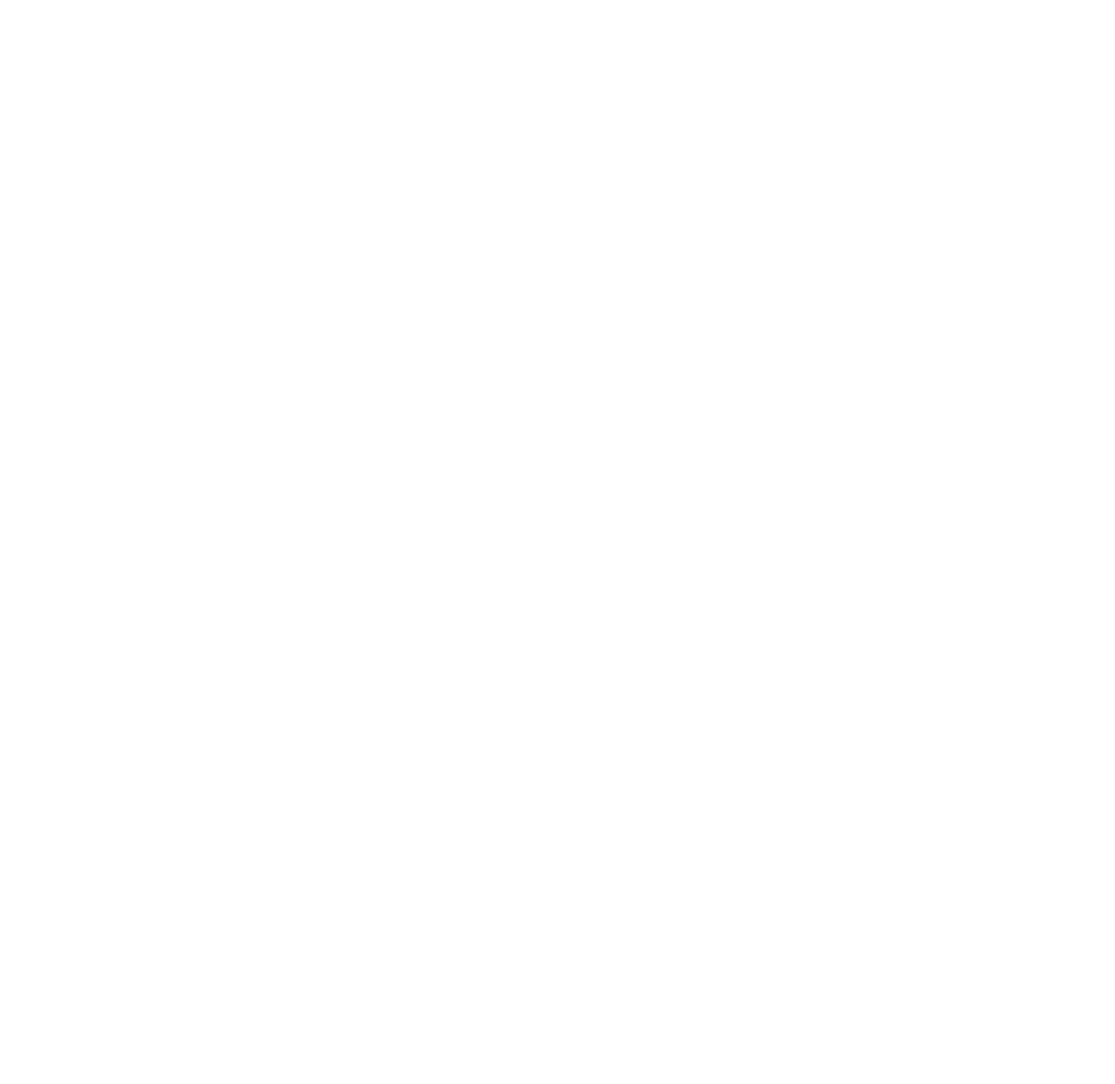
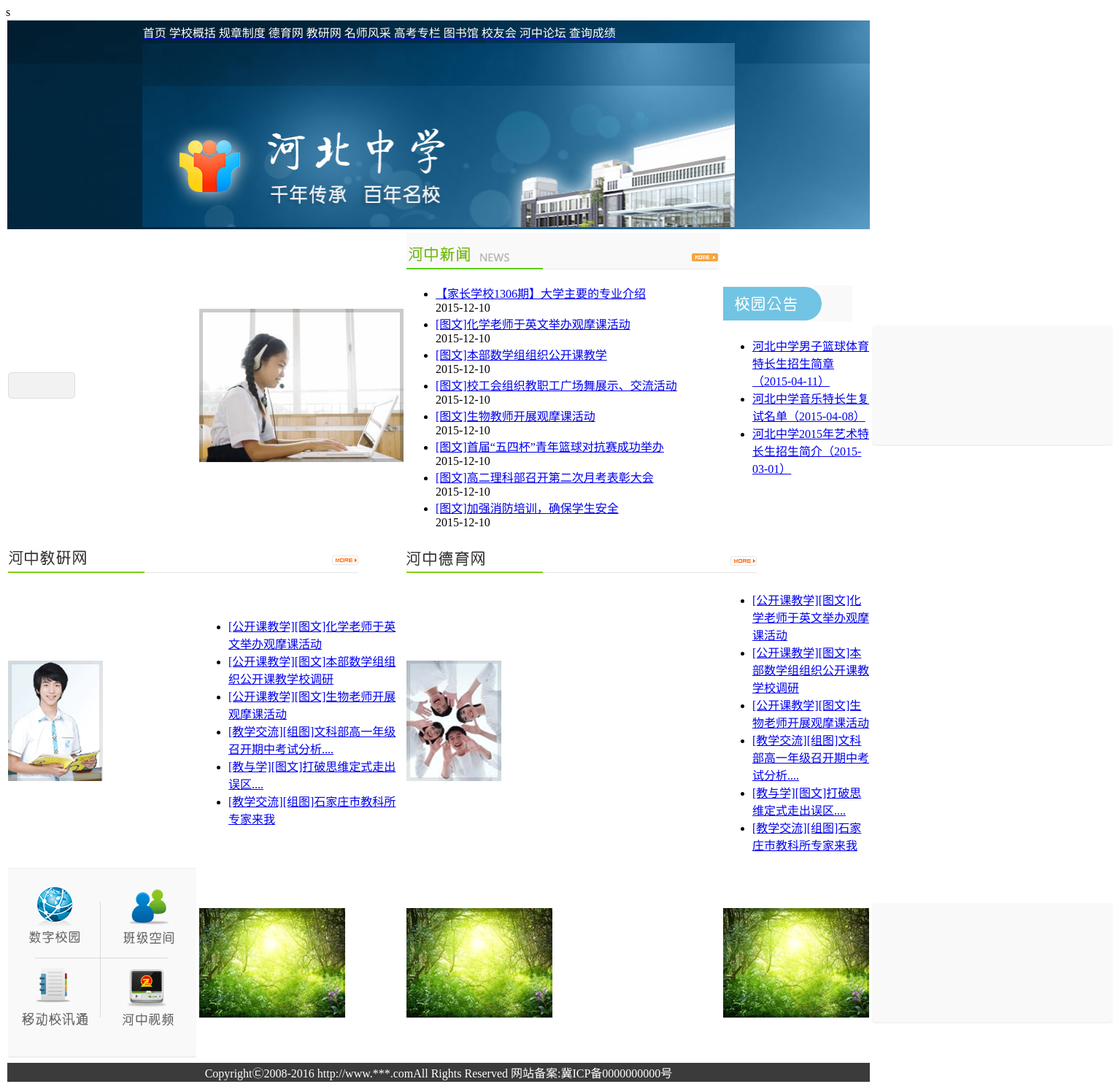
Before and after one commit to liye45/Web, a plain HTML site: page Lab05/list.html in a window 1280 px wide. Shown: the whole page at 73% size, 1528 px wide, since content can reach past the window. Before the commit the page ends 800 px from the top, so only its background shows below. Drawn offline with Linux system fonts and the light colour scheme.

Commit message:
作业8
Signed-off-by: liye45 <1412154147@qq.com>

```diff
--- a/Lab05/content.html
+++ b/Lab05/content.html
@@ -0,0 +1,145 @@
+<!DOCTYPE html>
+<html>
+<head>
+	<link rel="stylesheet" type="text/css" href="css/style.css">
+	<meta charset="utf-8">
+	<title></title>
+</head>
+<body>
+	<table>
+	<tr>
+	<td colspan="4" background="images1/bg.gif" width="100%" heigth="250px">
+		<table align="center">
+		<tr id="bulep">
+		<td>
+			<a href="http://content.html" id="i"><font color="white">首页</font></a>
+			<a href="http://content.html" id="i"><font color="white">学校概括</font></a>
+			<a href="http://content.html" id="i" ><font color="white">规章制度</font></a>
+			<a href="http://content.html"  id="i"><font color="white">德育网</font></a>
+			<a href="http://content.html" id="i"><font color="white">教研网</font></a>
+			<a href="http://content.html"  id="i"><font color="white">名师风采</font></a>
+			<a href="http://content.html" id="i"><font color="white">高考专栏</font></a>
+			<a href="http://content.html" id="i"><font color="white">图书馆</font></a>
+			<a href="http://content.html"  id="i"><font color="white">校友会</font></a>
+			<a href="http://content.html" id="i"><font color="white">河中论坛</font></a>
+			<a href="http://content.html" id="j"><font color="white">查询成绩</font></a>
+		</td>
+		</tr>
+		<tr>
+		<td background="images1/banner.jpg" width="80%" height="250px" colspan="4">
+		</td>
+		</tr>
+		</table>
+	</td>
+    </tr>
+		<!--页面主体部分-->
+		<tr>
+		</tr>
+		<tr>
+		<td>
+		<img src="images1/butbg.gif">
+		</td>
+		<td>
+		<img src="images1/pic.jpg">
+		</td>
+		<td>
+		<img src="images1/news_pic_title.gif" alt="河中新闻" usemap="#Map1"/>
+		<map name="Map1" id="Map1">
+			<area shape="rect" coords="386,21,430,44" href="list.html?" type=河中新闻>
+		</map>
+		<ul id="wei">
+			<li><a href="http://content.html" bgcolor="white">【家长学校1306期】大学主要的专业介绍</a> </li>2015-12-10</br>
+			<li><a href="http://content.html" bgcolor="white">[图文]化学老师于英文举办观摩课活动</a> </li>2015-12-10</br>
+			<li><a href="http://content.html" bgcolor="white">[图文]本部数学组组织公开课教学</a> </li>2015-12-10</br>
+			<li><a href="http://content.html" bgcolor="white">[图文]校工会组织教职工广场舞展示、交流活动</a> </li>2015-12-10</br>
+			<li><a href="http://content.html" bgcolor="white">[图文]生物教师开展观摩课活动</a> </li>2015-12-10</br>
+			<li><a href="http://content.html" bgcolor="white">[图文]首届“五四杯”青年篮球对抗赛成功举办</a> </li>2015-12-10</br>
+			<li><a href="http://content.html" bgcolor="white">[图文]高二理科部召开第二次月考表彰大会</a> </li>2015-12-10</br>
+			<li><a href="http://content.html" bgcolor="white">[图文]加强消防培训，确保学生安全</a> </li>2015-12-10</br>
+	    </ul>
+		</td>
+		<td>
+			<img src="images1/notice_title.gif">
+			<ul>
+			<li><a href="http://content.html" bgcolor="white">河北中学男子篮球体育特长生招生简章（2015-04-11）</a></li>
+			<li><a href="http://content.html" bgcolor="white">河北中学音乐特长生复试名单（2015-04-08）</a></li>
+			<li><a href="http://content.html" bgcolor="white">河北中学2015年艺术特长生招生简介（2015-03-01）</a></li>
+
+			</ul>
+		</td>
+		<td>
+			<img src="images1/news_bg.gif">
+		</td>
+		</tr>
+		<tr>
+		<td colspan="2" width="50%">
+			<img src="images1/news_jy_title.gif" alt="河中教研网" usemap="#Map2"/>
+			<map name="Map2" id="Map2">
+				<area shape="rect" coords="439,11,481,33" href="list.html?type=河中教研">
+			</map>
+		</td>
+		<td colspan="2" width="50%">
+			<img src="images1/news_dy_title.gif" alt="河中德育网" usemap="#Map3"/>
+			<map name="Map3" id="Map3">
+				<area shape="rect" coords="439,11,481,33" href="list.html?type=河中德育">
+			</map>
+		</td>
+		<tr>
+		<td>
+		<img src="images1/news_jy_pic.gif">
+		</td>
+		<td>
+			<ul>
+				<li><a href="http://content.html">[公开课教学][图文]化学老师于英文举办观摩课活动</a></li>
+				<li><a href="http://content.html">[公开课教学][图文]本部数学组组织公开课教学校调研</a></li>
+				<li><a href="http://content.html">[公开课教学][图文]生物老师开展观摩课活动</a></li>
+				<li><a href="http://content.html">[教学交流][组图]文科部高一年级召开期中考试分析....</a></li>
+				<li><a href="http://content.html">[教与学][图文]打破思维定式走出误区....</a></li>
+				<li><a href="http://content.html">[教学交流][组图]石家庄市教科所专家来我</a></li>
+			</ul>
+		</td>
+		<td>
+		<img src="images1/news_dy_pic.gif">
+		</td>
+		<td>
+			<ul>
+				<li><a href="http://content.html">[公开课教学][图文]化学老师于英文举办观摩课活动</a></li>
+				<li><a href="http://content.html">[公开课教学][图文]本部数学组组织公开课教学校调研</a></li>
+				<li><a href="http://content.html">[公开课教学][图文]生物老师开展观摩课活动</a></li>
+				<li><a href="http://content.html">[教学交流][组图]文科部高一年级召开期中考试分析....</a></li>
+				<li><a href="http://content.html">[教与学][图文]打破思维定式走出误区....</a></li>
+				<li><a href="http://content.html">[教学交流][组图]石家庄市教科所专家来我</a></li>
+			</ul>
+		</td>
+		</tr>
+		<tr>
+		<td>
+			<img src="images1/gnq.gif" alt="热点区域" usemap="#Map4"/>
+			<map name="Map4" id="Map4">
+				<area shape="rect" coords="144,133,250,240" href="index.html#河中视频">
+				<area shape="rect" coords="12,129,119,239" href="index.html#通讯录">
+				<area shape="rect" coords="9,6,116,113" href="index.html#数字校园">
+				<area shape="rect" coords="140,9,243,114" href="index.html#班级空间">
+			</map>
+		</td>
+		<td>
+			<img src="images1/tup.gif">
+		</td>
+		<td>
+			<img src="images1/tup.gif">
+		</td>
+		<td>
+			<img src="images1/tup.gif">
+		</td>
+		<td>
+			<img src="images1/news_bg.gif">
+		</td>s
+		</tr>
+		<!--页脚部分-->
+		<tr>
+		<td background="images1/foot_bg.gif" colspan="4" align="center"><font color="white">Copyright㉢2008-2016 http://www.***.comAll Rights Reserved 网站备案:冀ICP备0000000000号</font></td>
+		</tr>
+	</table>
+
+</body>
+</html>
--- a/Lab05/list.html
+++ b/Lab05/list.html
@@ -0,0 +1,145 @@
+<!DOCTYPE html>
+<html>
+<head>
+	<link rel="stylesheet" type="text/css" href="css/style.css">
+	<meta charset="utf-8">
+	<title></title>
+</head>
+<body>
+	<table>
+	<tr>
+	<td colspan="4" background="images1/bg.gif" width="100%" heigth="250px">
+		<table align="center">
+		<tr id="bulep">
+		<td>
+			<a href="http://content.html" id="i"><font color="white">首页</font></a>
+			<a href="http://content.html" id="i"><font color="white">学校概括</font></a>
+			<a href="http://content.html" id="i" ><font color="white">规章制度</font></a>
+			<a href="http://content.html"  id="i"><font color="white">德育网</font></a>
+			<a href="http://content.html" id="i"><font color="white">教研网</font></a>
+			<a href="http://content.html"  id="i"><font color="white">名师风采</font></a>
+			<a href="http://content.html" id="i"><font color="white">高考专栏</font></a>
+			<a href="http://content.html" id="i"><font color="white">图书馆</font></a>
+			<a href="http://content.html"  id="i"><font color="white">校友会</font></a>
+			<a href="http://content.html" id="i"><font color="white">河中论坛</font></a>
+			<a href="http://content.html" id="j"><font color="white">查询成绩</font></a>
+		</td>
+		</tr>
+		<tr>
+		<td background="images1/banner.jpg" width="80%" height="250px" colspan="4">
+		</td>
+		</tr>
+		</table>
+	</td>
+    </tr>
+		<!--页面主体部分-->
+		<tr>
+		</tr>
+		<tr>
+		<td>
+		<img src="images1/butbg.gif">
+		</td>
+		<td>
+		<img src="images1/pic.jpg">
+		</td>
+		<td>
+		<img src="images1/news_pic_title.gif" alt="河中新闻" usemap="#Map1"/>
+		<map name="Map1" id="Map1">
+			<area shape="rect" coords="386,21,430,44" href="list.html?" type=河中新闻>
+		</map>
+		<ul id="wei">
+			<li><a href="http://content.html" bgcolor="white">【家长学校1306期】大学主要的专业介绍</a> </li>2015-12-10</br>
+			<li><a href="http://content.html" bgcolor="white">[图文]化学老师于英文举办观摩课活动</a> </li>2015-12-10</br>
+			<li><a href="http://content.html" bgcolor="white">[图文]本部数学组组织公开课教学</a> </li>2015-12-10</br>
+			<li><a href="http://content.html" bgcolor="white">[图文]校工会组织教职工广场舞展示、交流活动</a> </li>2015-12-10</br>
+			<li><a href="http://content.html" bgcolor="white">[图文]生物教师开展观摩课活动</a> </li>2015-12-10</br>
+			<li><a href="http://content.html" bgcolor="white">[图文]首届“五四杯”青年篮球对抗赛成功举办</a> </li>2015-12-10</br>
+			<li><a href="http://content.html" bgcolor="white">[图文]高二理科部召开第二次月考表彰大会</a> </li>2015-12-10</br>
+			<li><a href="http://content.html" bgcolor="white">[图文]加强消防培训，确保学生安全</a> </li>2015-12-10</br>
+	    </ul>
+		</td>
+		<td>
+			<img src="images1/notice_title.gif">
+			<ul>
+			<li><a href="http://content.html" bgcolor="white">河北中学男子篮球体育特长生招生简章（2015-04-11）</a></li>
+			<li><a href="http://content.html" bgcolor="white">河北中学音乐特长生复试名单（2015-04-08）</a></li>
+			<li><a href="http://content.html" bgcolor="white">河北中学2015年艺术特长生招生简介（2015-03-01）</a></li>
+
+			</ul>
+		</td>
+		<td>
+			<img src="images1/news_bg.gif">
+		</td>
+		</tr>
+		<tr>
+		<td colspan="2" width="50%">
+			<img src="images1/news_jy_title.gif" alt="河中教研网" usemap="#Map2"/>
+			<map name="Map2" id="Map2">
+				<area shape="rect" coords="439,11,481,33" href="list.html?type=河中教研">
+			</map>
+		</td>
+		<td colspan="2" width="50%">
+			<img src="images1/news_dy_title.gif" alt="河中德育网" usemap="#Map3"/>
+			<map name="Map3" id="Map3">
+				<area shape="rect" coords="439,11,481,33" href="list.html?type=河中德育">
+			</map>
+		</td>
+		<tr>
+		<td>
+		<img src="images1/news_jy_pic.gif">
+		</td>
+		<td>
+			<ul>
+				<li><a href="http://content.html">[公开课教学][图文]化学老师于英文举办观摩课活动</a></li>
+				<li><a href="http://content.html">[公开课教学][图文]本部数学组组织公开课教学校调研</a></li>
+				<li><a href="http://content.html">[公开课教学][图文]生物老师开展观摩课活动</a></li>
+				<li><a href="http://content.html">[教学交流][组图]文科部高一年级召开期中考试分析....</a></li>
+				<li><a href="http://content.html">[教与学][图文]打破思维定式走出误区....</a></li>
+				<li><a href="http://content.html">[教学交流][组图]石家庄市教科所专家来我</a></li>
+			</ul>
+		</td>
+		<td>
+		<img src="images1/news_dy_pic.gif">
+		</td>
+		<td>
+			<ul>
+				<li><a href="http://content.html">[公开课教学][图文]化学老师于英文举办观摩课活动</a></li>
+				<li><a href="http://content.html">[公开课教学][图文]本部数学组组织公开课教学校调研</a></li>
+				<li><a href="http://content.html">[公开课教学][图文]生物老师开展观摩课活动</a></li>
+				<li><a href="http://content.html">[教学交流][组图]文科部高一年级召开期中考试分析....</a></li>
+				<li><a href="http://content.html">[教与学][图文]打破思维定式走出误区....</a></li>
+				<li><a href="http://content.html">[教学交流][组图]石家庄市教科所专家来我</a></li>
+			</ul>
+		</td>
+		</tr>
+		<tr>
+		<td>
+			<img src="images1/gnq.gif" alt="热点区域" usemap="#Map4"/>
+			<map name="Map4" id="Map4">
+				<area shape="rect" coords="144,133,250,240" href="index.html#河中视频">
+				<area shape="rect" coords="12,129,119,239" href="index.html#通讯录">
+				<area shape="rect" coords="9,6,116,113" href="index.html#数字校园">
+				<area shape="rect" coords="140,9,243,114" href="index.html#班级空间">
+			</map>
+		</td>
+		<td>
+			<img src="images1/tup.gif">
+		</td>
+		<td>
+			<img src="images1/tup.gif">
+		</td>
+		<td>
+			<img src="images1/tup.gif">
+		</td>
+		<td>
+			<img src="images1/news_bg.gif">
+		</td>s
+		</tr>
+		<!--页脚部分-->
+		<tr>
+		<td background="images1/foot_bg.gif" colspan="4" align="center"><font color="white">Copyright㉢2008-2016 http://www.***.comAll Rights Reserved 网站备案:冀ICP备0000000000号</font></td>
+		</tr>
+	</table>
+
+</body>
+</html>
```
Also changed, not shown: Lab05/index.html (+16 -14 lines), shipinyinpin.html (+3 -0 lines), image/1.jpg (deleted).
